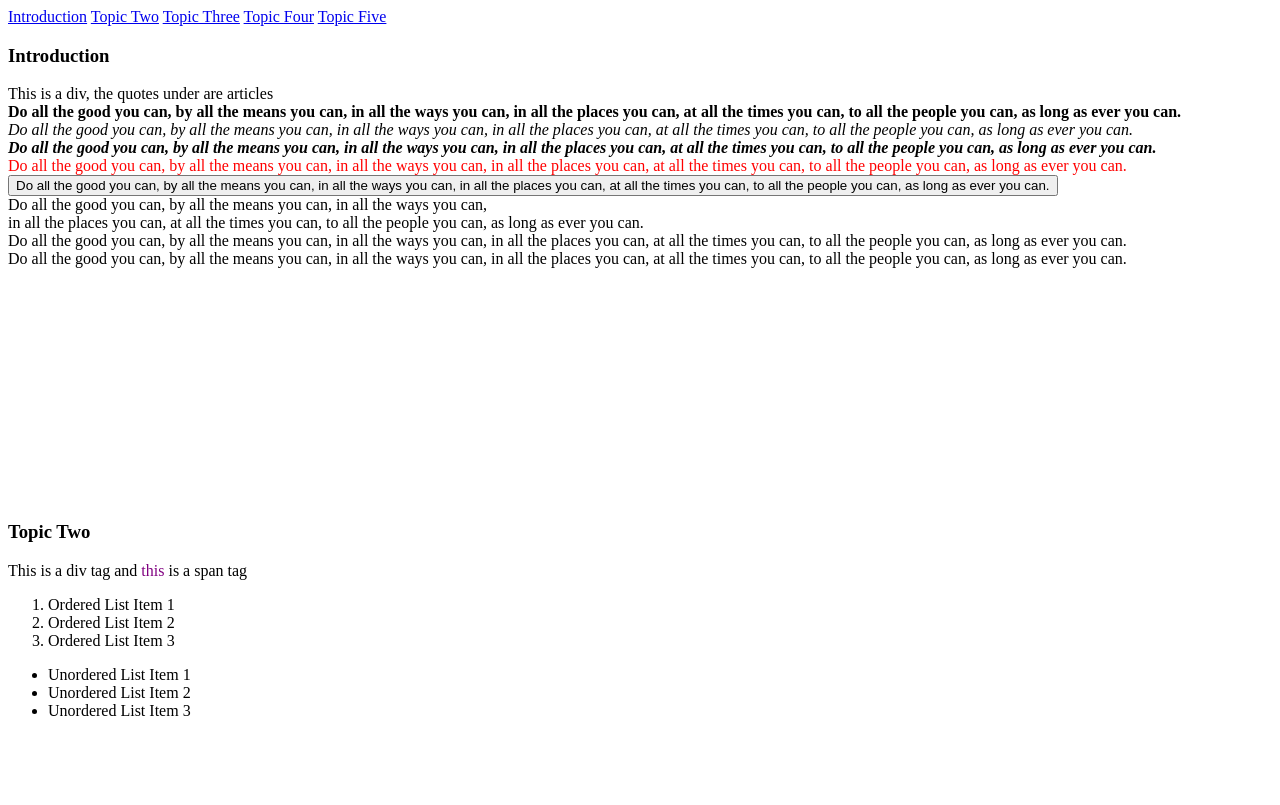
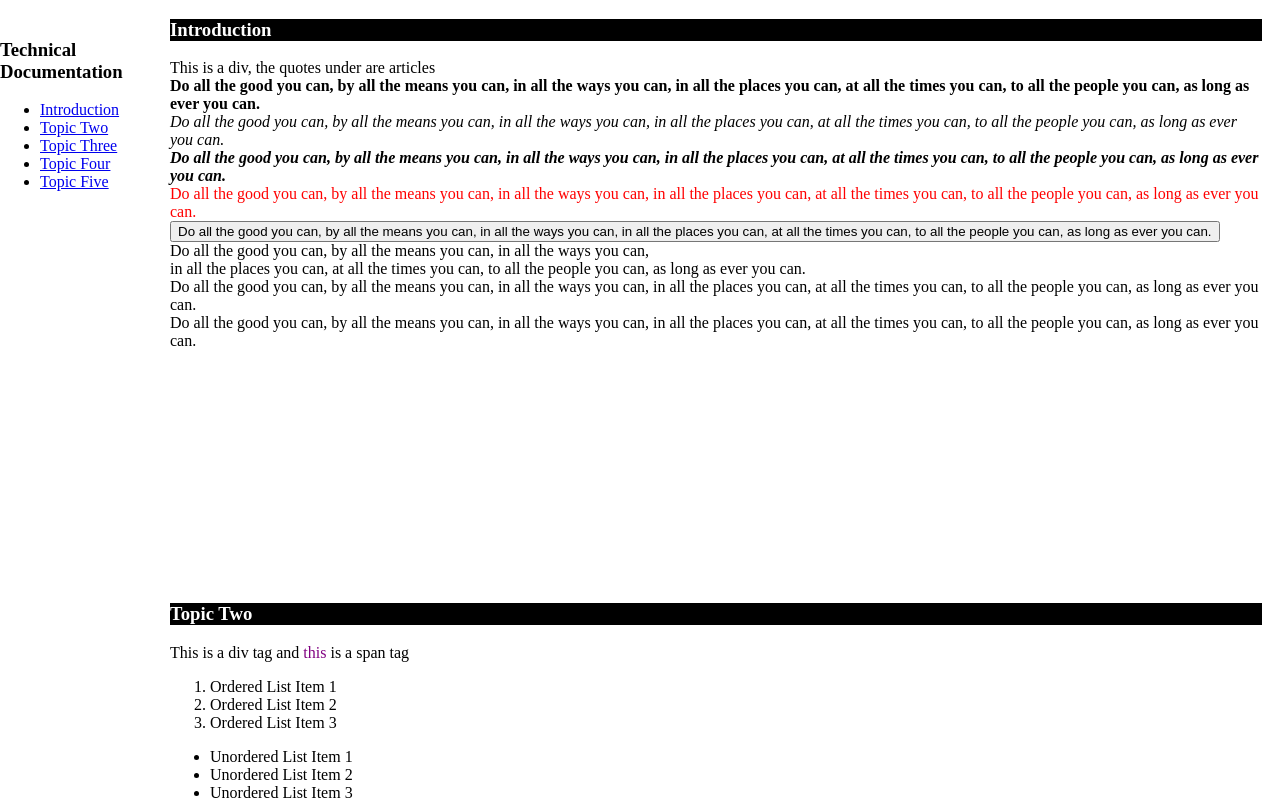
Before and after one commit to NobodyRetro/technicalDocumentationPage, a plain HTML site: page technicalDocumentationPage/index.html in a window 1280 px wide. Shown: the top 805 px of the page. Drawn offline with Linux system fonts and the light colour scheme.

Commit message:
Add files via upload

```diff
--- a/technicalDocumentationPage/index.html
+++ b/technicalDocumentationPage/index.html
@@ -6,18 +6,21 @@
     <title>Technical Documentation Page</title>
     <meta name="description" content="">
     <meta name="viewport" content="width=device-width, initial-scale=1">
-    <link rel="stylesheet" href="">
-    <nav>
-      <a href="#introduction">Introduction</a>
-      <a href="#topic-two">Topic Two</a>
-      <a href="#topic-three">Topic Three</a>
-      <a href="#topic-four">Topic Four</a>
-      <a href="#topic-five">Topic Five</a>
+    <link rel="stylesheet" href="style.css">
+    <nav class="side-bar-left">
+      <h3 style="background: white; color: black;">Technical Documentation</h3>
+      <ul>
+        <li><a href="#introduction">Introduction</a><br></li>
+        <li><a href="#topic-two">Topic Two</a><br></li>
+        <li><a href="#topic-three">Topic Three</a><br></li>
+        <li><a href="#topic-four">Topic Four</a><br></li>
+        <li><a href="#topic-five">Topic Five</a><br></li>
+      </ul>
     </nav>
   </head>
 
   <body>
-    <section id="Introduction">
+    <section id="introduction">
       <h3>Introduction</h3>
       <div>This is a div, the quotes under are articles</div>
       <article><strong>Do all the good you can, by all the means you can, in all the ways you can, in all the places you can, at all the times you can, to all the people you can, as long as ever you can.</strong></article>
@@ -66,6 +69,7 @@
       <div>I suppose I could make a button that sends me to the Introduction right?</div>
       <button><a href="#introduction">To the Top</a></button>
       <div>It doesn't move but the url changes. Ill ask this in the next lesson with Jon</div>
+      <div>Nevermind I capitalized "Introduction" for the link when it shouldn't have been capital</div>
     </section>
     <br><br><br><br><br><br><br><br><br><br><br><br><br>
 
--- /dev/null
+++ b/technicalDocumentationPage/style.css
@@ -0,0 +1,21 @@
+.side-bar-left {
+  height: 100%; /* Full-height: remove this if you want "auto" height */
+  width: 160px; /* Set the width of the sidebar */
+  position: fixed; /* Fixed Sidebar (stay in place on scroll) */
+  z-index: 1; /* Stay on top */
+  top: 0; /* Stay at the top */
+  left: 0;
+  background-color: white; /* Black */
+  overflow-x: hidden; /* Disable horizontal scroll */
+  padding-top: 20px;
+}
+
+body {
+  margin-left: 160px;
+  padding: 0px 10px;
+}
+
+h3 {
+  background-color: black;
+  color: white;
+}
```
